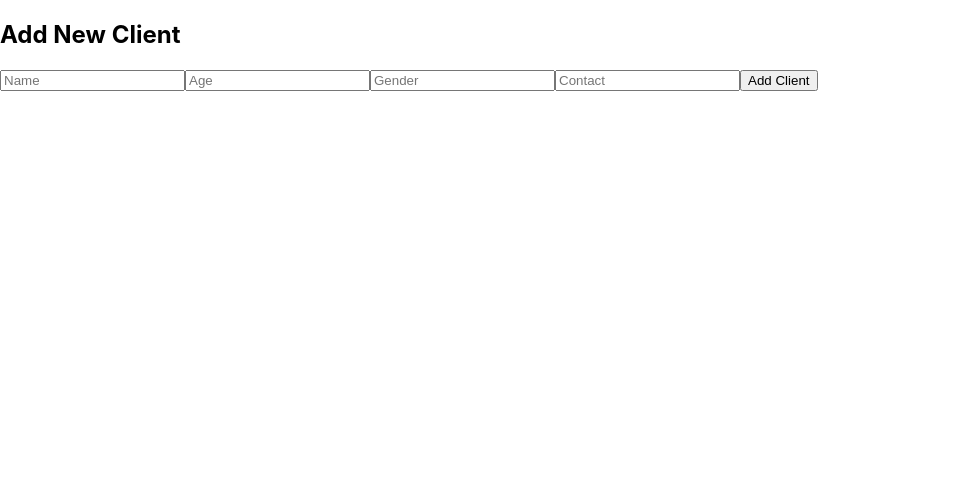
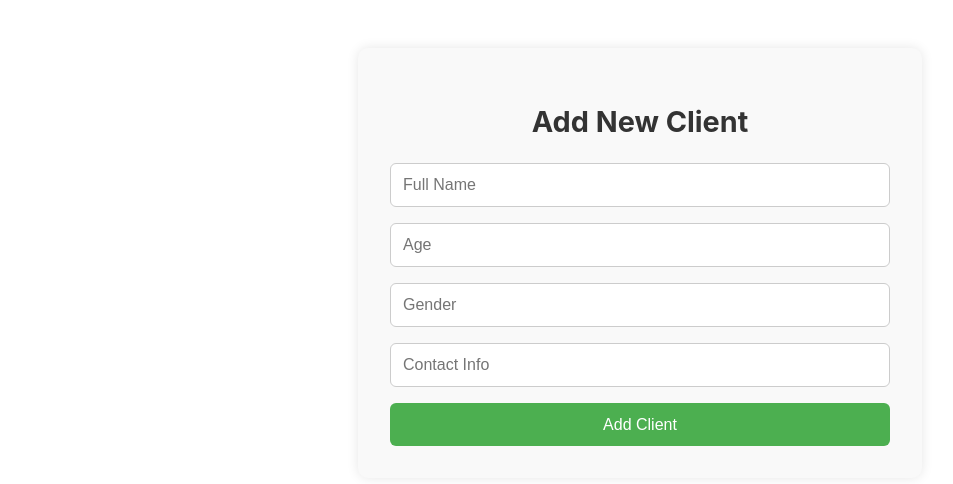
Before and after one commit to Mugeha/health_info_sys, a React (Create React App) app in the folder health-info-frontend/: page /add-client in a window 1280 px wide. Shown: the top 484 px of the page, without its empty margins (0-953 px from the left). Built offline with nearby package versions, Linux system fonts and the light colour scheme; sample sign-in values are in the browser's storage.

Commit message:
Updated AddClient.jsx with styling

```diff
--- a/health-info-frontend/src/pages/AddClient.jsx
+++ b/health-info-frontend/src/pages/AddClient.jsx
@@ -1,11 +1,10 @@
-// src/pages/AddClient.js
+// src/pages/AddClient.jsx
 import React, { useState } from 'react';
 import axios from 'axios';
 
-function AddClient() {
+const AddClient = () => {
   const [form, setForm] = useState({ name: '', age: '', gender: '', contact: '' });
   const [message, setMessage] = useState('');
-
   const token = localStorage.getItem('token');
 
   const handleChange = (e) => {
@@ -18,26 +17,98 @@ function AddClient() {
       const res = await axios.post('http://localhost:5000/api/clients', form, {
         headers: { Authorization: `Bearer ${token}` },
       });
-      setMessage(`Client ${res.data.name} added!`);
+      setMessage(`✅ Client ${res.data.name} added!`);
       setForm({ name: '', age: '', gender: '', contact: '' });
     } catch (err) {
-      setMessage('Failed to add client');
+      setMessage('❌ Failed to add client');
     }
   };
 
   return (
-    <div>
-      <h2>Add New Client</h2>
-      <form onSubmit={handleSubmit}>
-        <input name="name" placeholder="Name" value={form.name} onChange={handleChange} required />
-        <input name="age" placeholder="Age" type="number" value={form.age} onChange={handleChange} required />
-        <input name="gender" placeholder="Gender" value={form.gender} onChange={handleChange} required />
-        <input name="contact" placeholder="Contact" value={form.contact} onChange={handleChange} required />
-        <button type="submit">Add Client</button>
+    <div style={styles.container}>
+      <h2 style={styles.heading}>Add New Client</h2>
+      <form onSubmit={handleSubmit} style={styles.form}>
+        <input
+          style={styles.input}
+          name="name"
+          placeholder="Full Name"
+          value={form.name}
+          onChange={handleChange}
+          required
+        />
+        <input
+          style={styles.input}
+          name="age"
+          placeholder="Age"
+          type="number"
+          value={form.age}
+          onChange={handleChange}
+          required
+        />
+        <input
+          style={styles.input}
+          name="gender"
+          placeholder="Gender"
+          value={form.gender}
+          onChange={handleChange}
+          required
+        />
+        <input
+          style={styles.input}
+          name="contact"
+          placeholder="Contact Info"
+          value={form.contact}
+          onChange={handleChange}
+          required
+        />
+        <button type="submit" style={styles.button}>Add Client</button>
       </form>
-      {message && <p>{message}</p>}
+      {message && <p style={styles.message}>{message}</p>}
     </div>
   );
-}
+};
+
+const styles = {
+  container: {
+    maxWidth: '500px',
+    margin: '3rem auto',
+    padding: '2rem',
+    background: '#f9f9f9',
+    borderRadius: '10px',
+    boxShadow: '0 0 12px rgba(0,0,0,0.1)',
+  },
+  heading: {
+    textAlign: 'center',
+    marginBottom: '1.5rem',
+    fontSize: '1.8rem',
+    color: '#333',
+  },
+  form: {
+    display: 'flex',
+    flexDirection: 'column',
+    gap: '1rem',
+  },
+  input: {
+    padding: '0.75rem',
+    border: '1px solid #ccc',
+    borderRadius: '6px',
+    fontSize: '1rem',
+  },
+  button: {
+    padding: '0.8rem',
+    backgroundColor: '#4CAF50',
+    color: '#fff',
+    border: 'none',
+    borderRadius: '6px',
+    fontSize: '1rem',
+    cursor: 'pointer',
+  },
+  message: {
+    marginTop: '1rem',
+    textAlign: 'center',
+    fontWeight: 'bold',
+    color: '#444',
+  },
+};
 
 export default AddClient;
```
